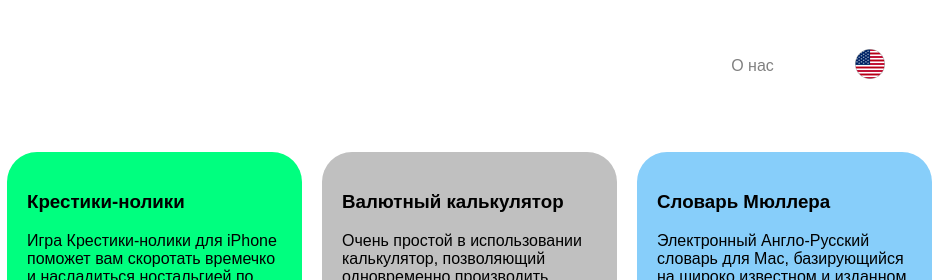
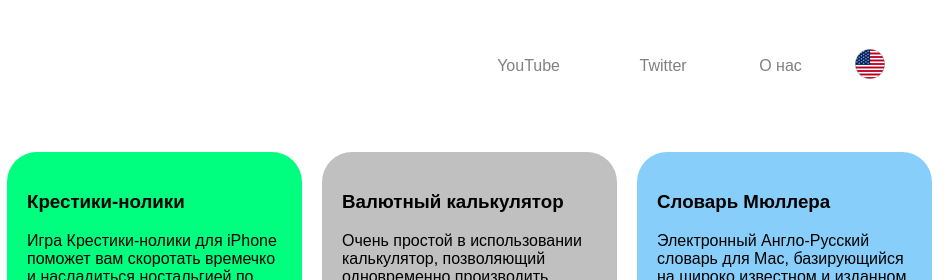
Before and after one commit to gbazil/gbazil.github.io, a plain HTML site: page ru/index.html in a window 1280 px wide. Shown: the top 280 px of the page, 328-1280 px from the left. Drawn offline with Linux system fonts and the light colour scheme; files that its build step writes are made by us from their sources.

Commit message:
Update index.html

```diff
--- a/ru/index.html
+++ b/ru/index.html
@@ -11,7 +11,11 @@
 <body>
 
 <table width=90% align=center>
-<tr><td><img src=images/logo.svg><td align=right><a href='javascript:show("about")'>О нас</a><td align=right><a title='Click to change language' href=.><img src=images/usa.png>
+<tr><td><img src=images/logo.svg>
+  <td align=right><a target=_blank href='https://www.youtube.com/user/bazilpictures'>YouTube</a>
+  <td align=right><a target=_blank href='https://twitter.com/gbazil'>Twitter</a>
+  <td align=right><a href='javascript:show("about")'>О нас</a>
+  <td align=right><a title='Изменить язык' href=ru><img src=images/usa.png></a></tr>
 </table>
 
 <table cellspacing=20 cellpadding=20>
```
